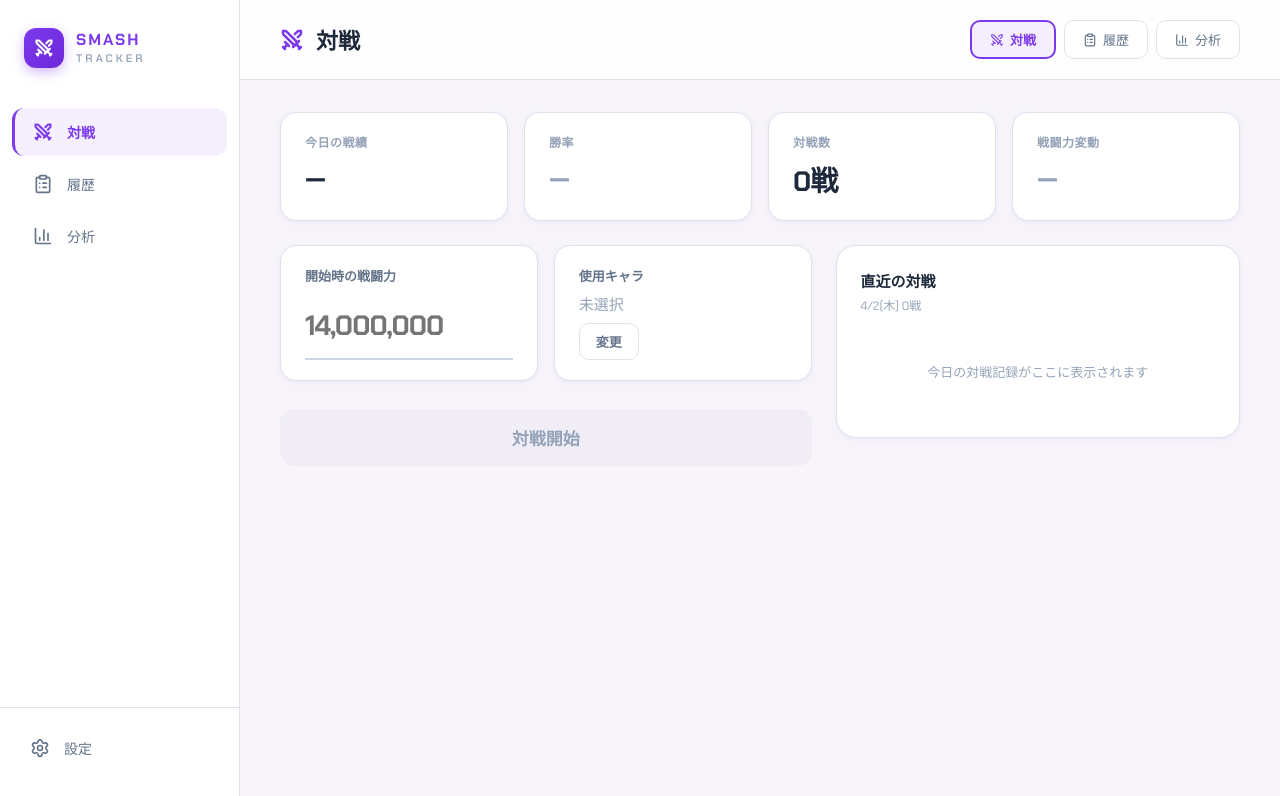
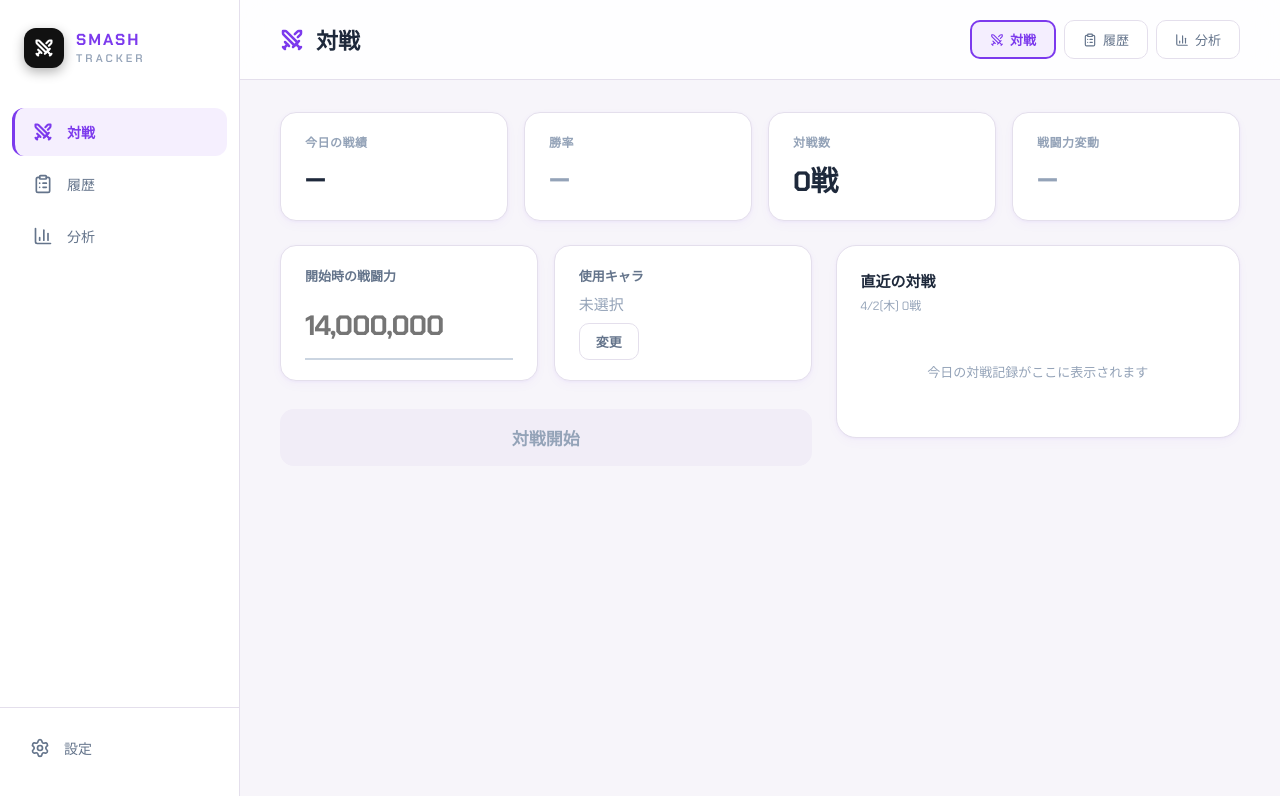
Before and after one commit to ty8mdohsu50-gif/smash-tracker, a React (Vite) app: page / in a window 1280 px wide. Shown: the top 796 px of the page. Built offline with nearby package versions, Linux system fonts and the light colour scheme.

Commit message:
fix: change logo icon to black background with white sword
Co-Authored-By: Claude Opus 4.6 (1M context) <noreply@anthropic.com>

```diff
--- a/src/App.jsx
+++ b/src/App.jsx
@@ -120,11 +120,11 @@ export default function App() {
                   width: 36,
                   height: 36,
                   borderRadius: 10,
-                  background: "linear-gradient(135deg, #7C3AED, #6D28D9)",
+                  background: "#111",
                   display: "flex",
                   alignItems: "center",
                   justifyContent: "center",
-                  boxShadow: "0 2px 8px rgba(124,58,237,.3)",
+                  boxShadow: "0 2px 8px rgba(0,0,0,.25)",
                 }}
               >
                 <Swords size={18} color="#fff" strokeWidth={2.5} />
@@ -223,11 +223,11 @@ export default function App() {
               width: 40,
               height: 40,
               borderRadius: 12,
-              background: "linear-gradient(135deg, #7C3AED, #6D28D9)",
+              background: "#111",
               display: "flex",
               alignItems: "center",
               justifyContent: "center",
-              boxShadow: "0 4px 12px rgba(124,58,237,.35)",
+              boxShadow: "0 4px 12px rgba(0,0,0,.3)",
             }}
           >
             <Swords size={20} color="#fff" strokeWidth={2.5} />
```
